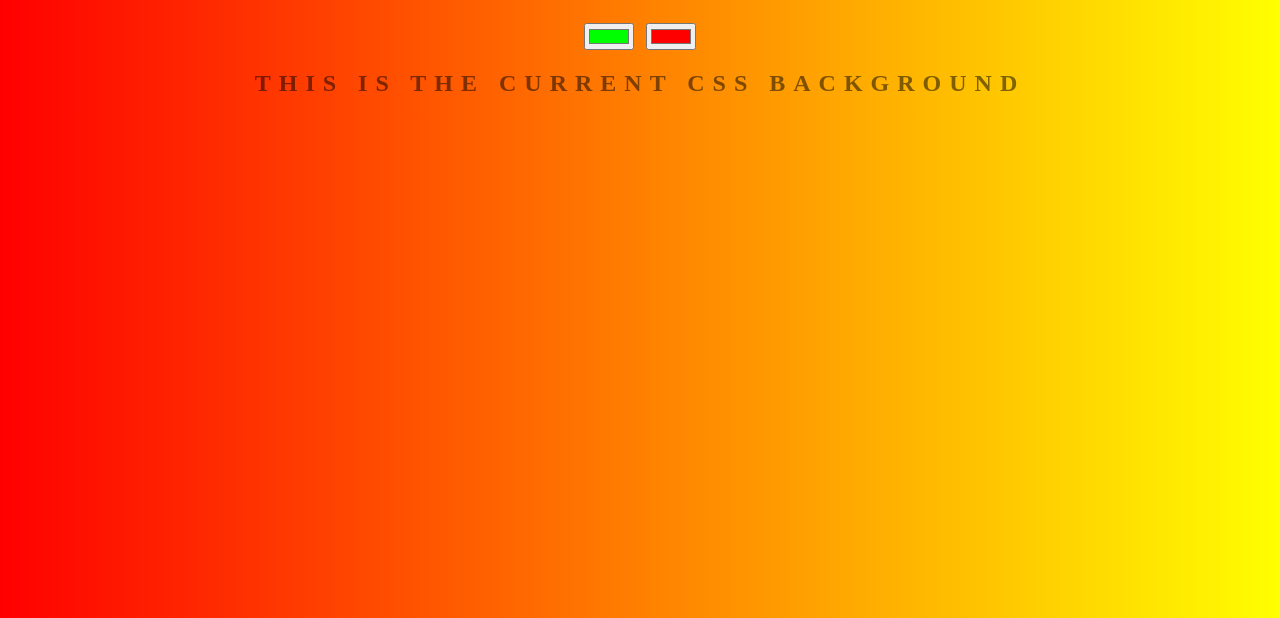
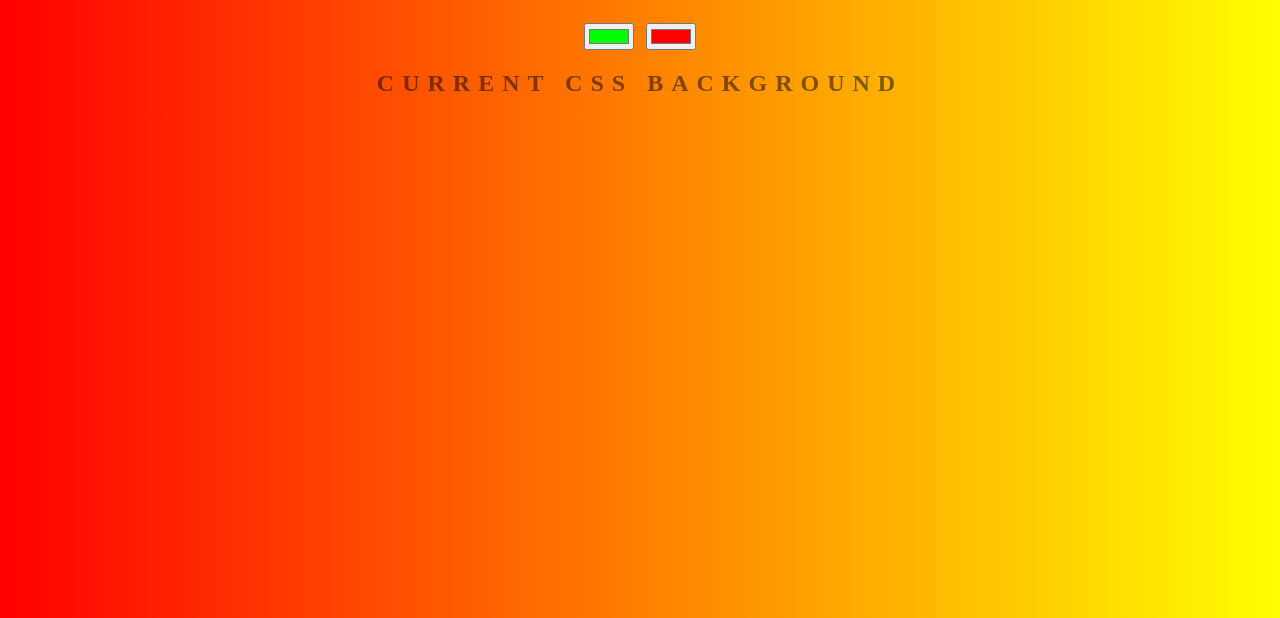
Before and after one commit to ojsem/background-generator, a plain HTML site: page index.html in a window 1280 px wide. Shown: the part 182-800 px from the top of the page. Drawn offline with Linux system fonts and the light colour scheme.

Commit message:
reverting back to old title

```diff
--- a/index.html
+++ b/index.html
@@ -8,7 +8,7 @@
 	<h1>Cool Background Generator</h1>
 	<input class="color1" type="color" name="color1" value="#00ff00">
 	<input class="color2" type="color" name="color2" value="#ff0000">
-	<h2>This is the Current CSS Background</h2>
+	<h2>Current CSS Background</h2>
 	<h3></h3>
 	<script type="text/javascript" src="script.js"></script>
 </body>
```
